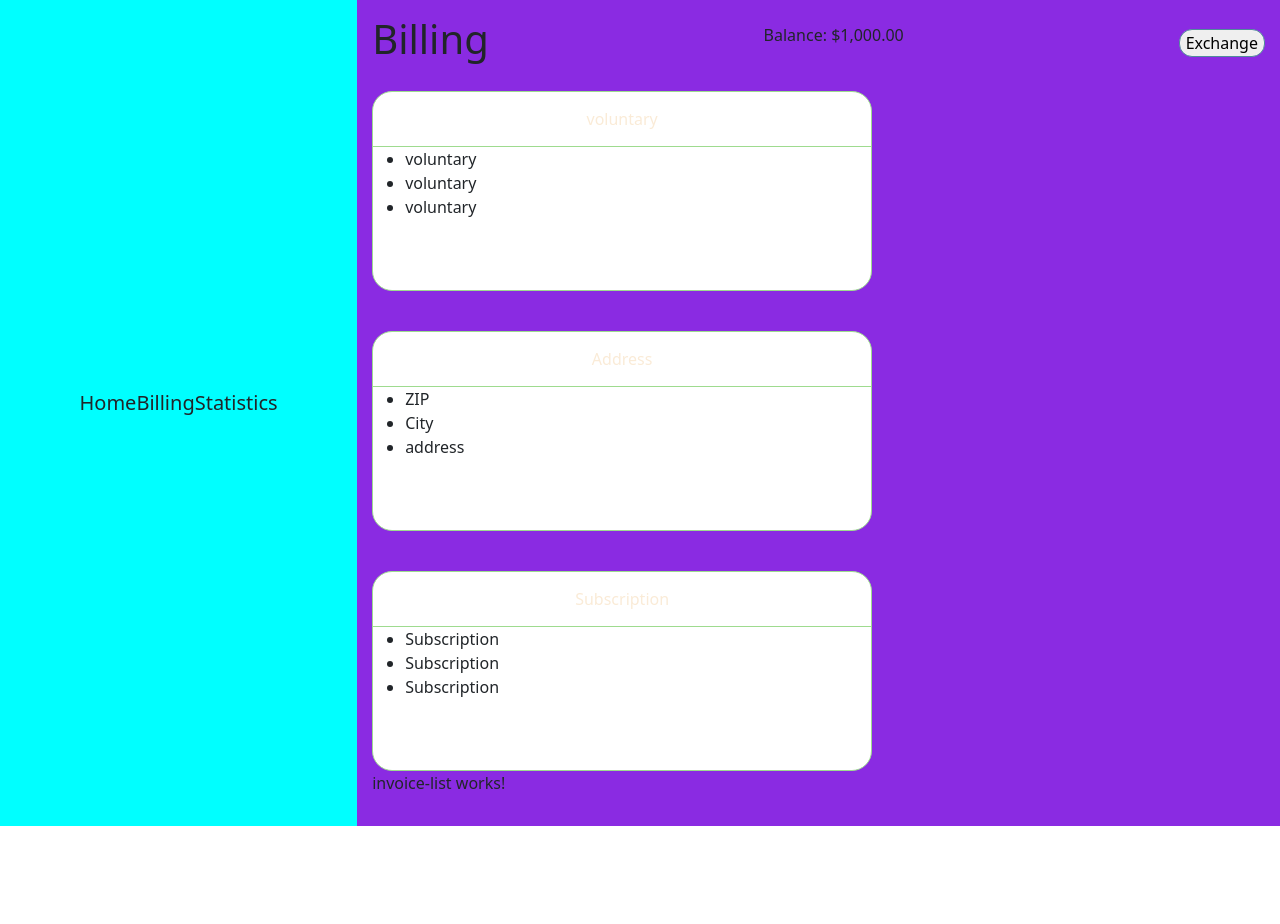
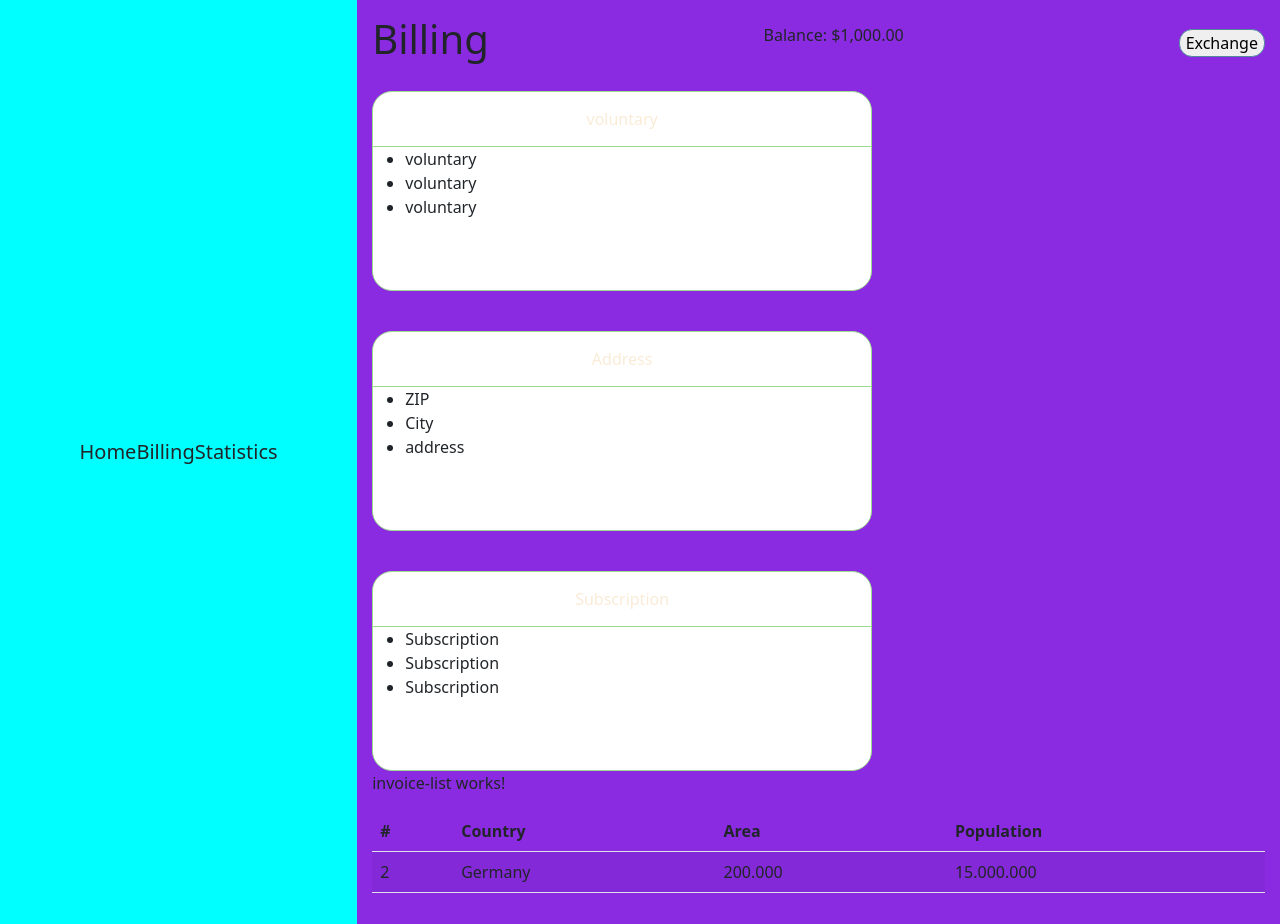
Before and after one commit to szobek/lastProjectWithAngular, an Angular app: page /billing in a window 1280 px wide. Before the commit the page ends 826 px from the top, so only its background shows below. Built offline with nearby package versions, Linux system fonts and the light colour scheme.

Commit message:
Create base bootstrap table

```diff
--- a/src/app/components/billing/invoice-list/invoice-list.component.html
+++ b/src/app/components/billing/invoice-list/invoice-list.component.html
@@ -1 +1,19 @@
 <p>invoice-list works!</p>
+<table class="table table-striped">
+	<thead>
+		<tr>
+			<th scope="col">#</th>
+			<th scope="col">Country</th>
+			<th scope="col">Area</th>
+			<th scope="col">Population</th>
+		</tr>
+	</thead>
+	<tbody>
+	<tr>
+        <td>2</td>
+        <td>Germany</td>
+        <td>200.000</td>
+        <td>15.000.000</td>
+    </tr>
+	</tbody>
+</table>
--- a/src/app/components/billing/invoice-list/invoice-list.component.ts
+++ b/src/app/components/billing/invoice-list/invoice-list.component.ts
@@ -1,10 +1,40 @@
 import { Component } from '@angular/core';
-
+interface Country {
+	name: string;
+	flag: string;
+	area: number;
+	population: number;
+}
 @Component({
   selector: 'billing-invoice-list',
   templateUrl: './invoice-list.component.html',
   styleUrls: ['./invoice-list.component.scss']
 })
 export class InvoiceListComponent {
-
+  countries: Country[] = [
+    {
+      name: 'Russia',
+      flag: 'f/f3/Flag_of_Russia.svg',
+      area: 17075200,
+      population: 146989754,
+    },
+    {
+      name: 'Canada',
+      flag: 'c/cf/Flag_of_Canada.svg',
+      area: 9976140,
+      population: 36624199,
+    },
+    {
+      name: 'United States',
+      flag: 'a/a4/Flag_of_the_United_States.svg',
+      area: 9629091,
+      population: 324459463,
+    },
+    {
+      name: 'China',
+      flag: 'f/fa/Flag_of_the_People%27s_Republic_of_China.svg',
+      area: 9596960,
+      population: 1409517397,
+    },
+  ];
 }
```
